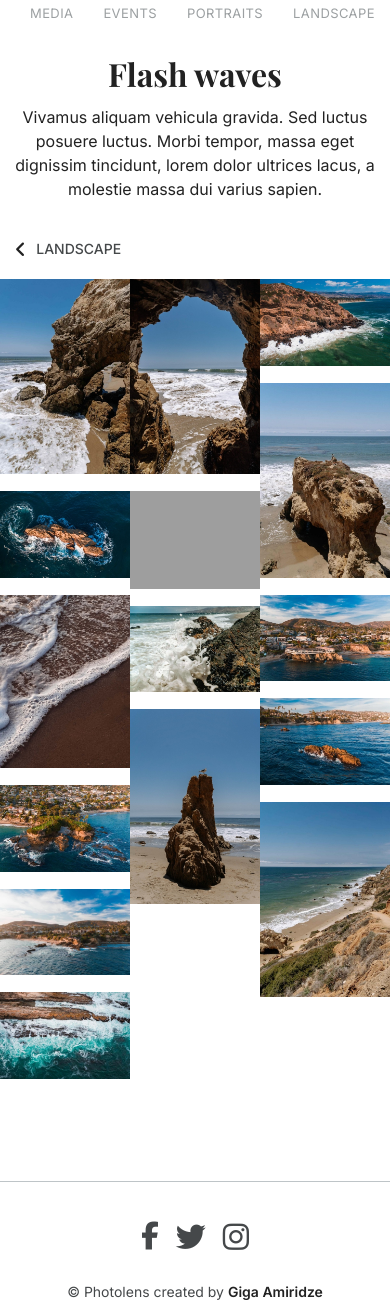
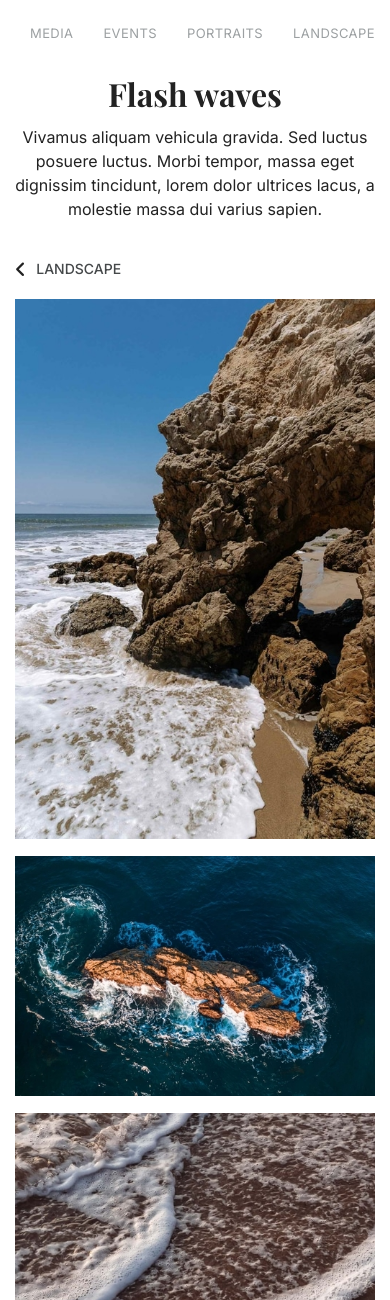
Before and after one commit to gigaamiridze/Photolens, a Flask app: page /project/flash-waves in a window 390 px wide. Shown: the part 68-1368 px from the top of the page. Run offline with Flask 2, Linux system fonts and the light colour scheme; some libraries are stand-ins or nearby versions; grey boxes are pictures that could not be loaded.

Commit message:
added 'back to school' page responsive

```diff
--- a/static/css/style.css
+++ b/static/css/style.css
@@ -2223,9 +2223,69 @@ body.open {
   margin-top: 20px;
   padding-bottom: 100px;
 }
+@media only screen and (max-width: 1024px) {
+  .section-cont .gallery {
+    padding-left: 15px;
+    padding-right: 15px;
+  }
+}
+@media only screen and (max-width: 900px) {
+  .section-cont .gallery {
+    padding-left: 40px;
+    padding-right: 40px;
+    padding-bottom: 80px;
+  }
+}
+@media only screen and (max-width: 768px) {
+  .section-cont .gallery {
+    padding-left: 15px;
+    padding-right: 15px;
+  }
+}
+@media only screen and (max-width: 480px) {
+  .section-cont .gallery {
+    padding-bottom: 60px;
+    flex-direction: column;
+  }
+}
+@media only screen and (max-width: 380px) {
+  .section-cont .gallery {
+    margin-top: 15px;
+    padding-bottom: 50px;
+  }
+}
+@media only screen and (max-width: 320px) {
+  .section-cont .gallery {
+    margin-top: 10px;
+  }
+}
 .section-cont .gallery .images-vertical-block {
   max-width: 379px;
   width: 100%;
+}
+@media only screen and (max-width: 1024px) {
+  .section-cont .gallery .images-vertical-block:nth-child(2) {
+    margin: 0 16px;
+  }
+}
+@media only screen and (max-width: 768px) {
+  .section-cont .gallery .images-vertical-block:nth-child(2) {
+    margin-right: 0;
+  }
+}
+@media only screen and (max-width: 480px) {
+  .section-cont .gallery .images-vertical-block:nth-child(2) {
+    margin: 15px 0 0 0;
+  }
+}
+@media only screen and (max-width: 768px) {
+  .section-cont .gallery .images-vertical-block {
+    max-width: 100%;
+    display: inline-block;
+  }
+  .section-cont .gallery .images-vertical-block:nth-child(3) {
+    display: none;
+  }
 }
 
 .image {
--- a/static/sass/main/_backToSchool.scss
+++ b/static/sass/main/_backToSchool.scss
@@ -10,9 +10,43 @@
         justify-content: space-between;
         margin-top: $px20;
         padding-bottom: $px100;
+        @include responsive(desktop) {
+            padding-left: $px15;
+            padding-right: $px15;
+        }
+        @include responsive(tablet-lg) {
+            padding-left: $px40;
+            padding-right: $px40;
+            padding-bottom: $px80;
+        }
+        @include responsive(tablet) {
+            padding-left: $px15;
+            padding-right: $px15;
+        }
+        @include responsive(phone-land-sm) {
+            padding-bottom: $px60;
+            flex-direction: column;
+        }
+        @include responsive(phone-port-md) {
+            margin-top: $px15;
+            padding-bottom: $px50;
+        }
+        @include responsive(phone-port-sm) { margin-top: $px10; }
         .images-vertical-block {
             max-width: 379px;
             width: 100%;
+            &:nth-child(2) {
+                @include responsive(desktop) { margin: 0 $px16; }
+                @include responsive(tablet) { margin-right: 0; }
+                @include responsive(phone-land-sm) {
+                    margin: $px15 0 0 0;
+                }
+            }
+            @include responsive(tablet) {
+                max-width: 100%;
+                display: inline-block;
+                &:nth-child(3) { display: none; }
+            }
         }
     }
 }
--- a/templates/back-to-school.html
+++ b/templates/back-to-school.html
@@ -91,7 +91,7 @@
                 </div>
             </div>
         </header>
-        <section class="first-section">
+        <section class="first-section add-padd">
             <div class="links-box change-prop">
                 <div class="vertical-line"></div>
                 <a href="/project-categories/media" class="link delete-underline hover-effect">media</a>
--- a/templates/birds-view.html
+++ b/templates/birds-view.html
@@ -91,7 +91,7 @@
                 </div>
             </div>
         </header>
-        <section class="first-section">
+        <section class="first-section add-padd">
             <div class="links-box change-prop">
                 <div class="vertical-line"></div>
                 <a href="/project-categories/media" class="link delete-underline hover-effect">media</a>
--- a/templates/flash-waves.html
+++ b/templates/flash-waves.html
@@ -91,7 +91,7 @@
                 </div>
             </div>
         </header>
-        <section class="first-section">
+        <section class="first-section add-padd">
             <div class="links-box change-prop">
                 <div class="vertical-line"></div>
                 <a href="/project-categories/media" class="link delete-underline hover-effect">media</a>
--- a/templates/gaming-contest.html
+++ b/templates/gaming-contest.html
@@ -91,7 +91,7 @@
                 </div>
             </div>
         </header>
-        <section class="first-section">
+        <section class="first-section add-padd">
             <div class="links-box change-prop">
                 <div class="vertical-line"></div>
                 <a href="/project-categories/media" class="link delete-underline hover-effect">media</a>
--- a/templates/jim-tina.html
+++ b/templates/jim-tina.html
@@ -91,7 +91,7 @@
                 </div>
             </div>
         </header>
-        <section class="first-section">
+        <section class="first-section add-padd">
             <div class="links-box change-prop">
                 <div class="vertical-line"></div>
                 <a href="/project-categories/media" class="link delete-underline hover-effect">media</a>
--- a/templates/mia-whitney.html
+++ b/templates/mia-whitney.html
@@ -91,7 +91,7 @@
                 </div>
             </div>
         </header>
-        <section class="first-section">
+        <section class="first-section add-padd">
             <div class="links-box change-prop">
                 <div class="vertical-line"></div>
                 <a href="/project-categories/media" class="link delete-underline hover-effect">media</a>
--- a/templates/rooftop-concert.html
+++ b/templates/rooftop-concert.html
@@ -91,7 +91,7 @@
                 </div>
             </div>
         </header>
-        <section class="first-section">
+        <section class="first-section add-padd">
             <div class="links-box change-prop">
                 <div class="vertical-line"></div>
                 <a href="/project-categories/media" class="link delete-underline hover-effect">media</a>
```
